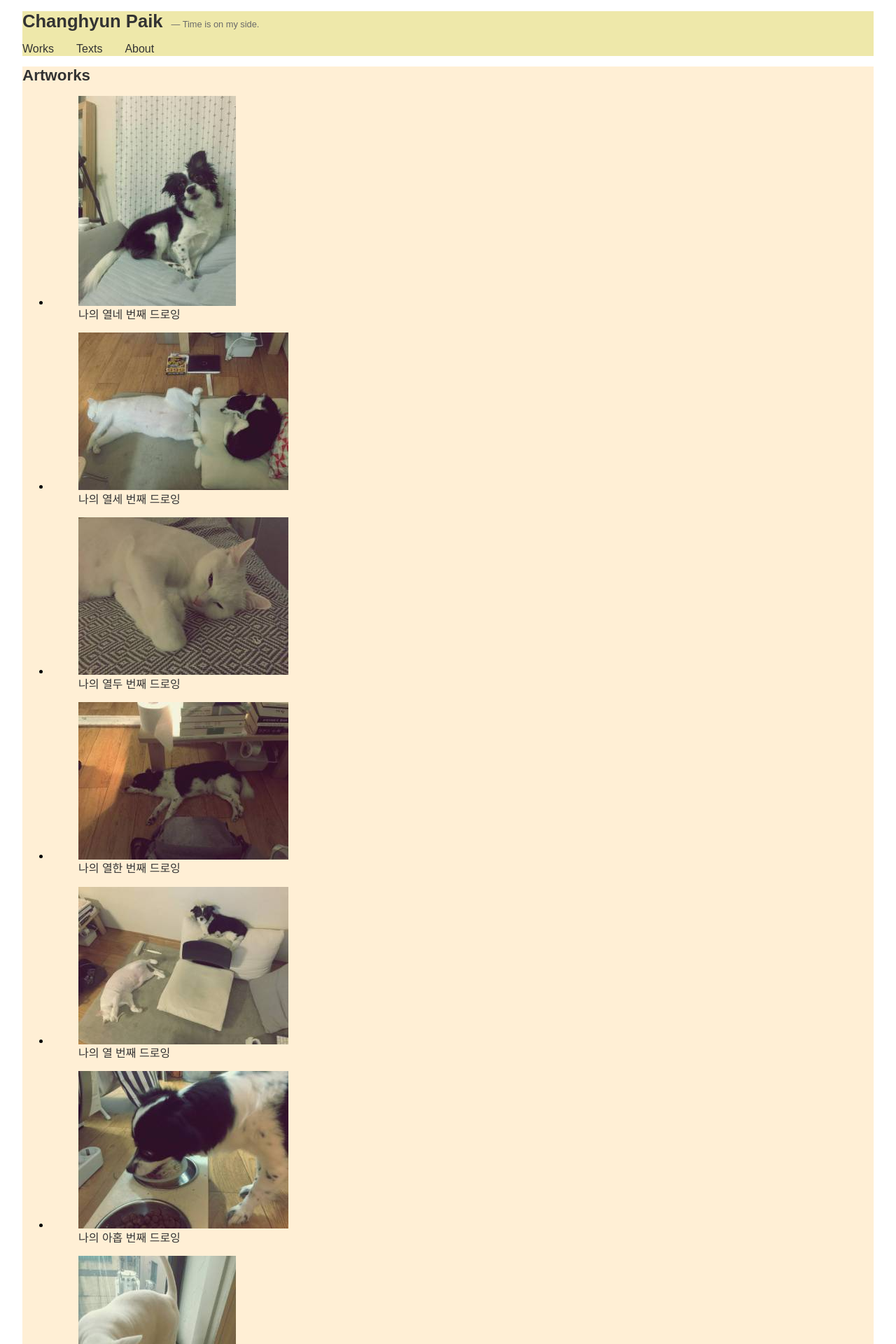
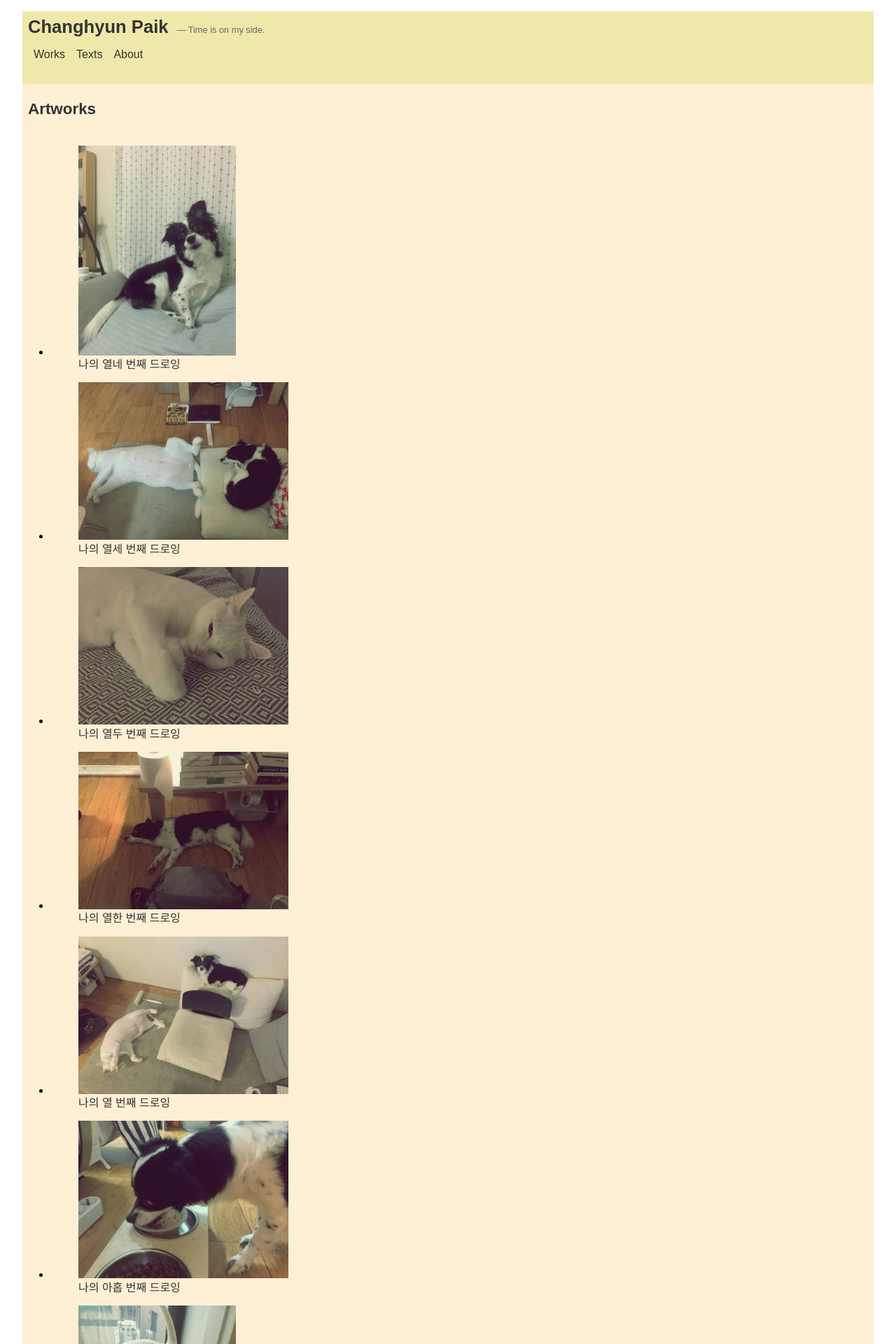
Before and after one commit to paikwiki/jt-alpha, a Jekyll site: the page built from index.html, in a window 1280 px wide. Shown: the top 1920 px of the page at 70% size. Built offline with Jekyll 4.4.1, drawn with Linux system fonts in a browser that asks for light colours.

Commit message:
Apply flex layout on navigation️:fountain:

```diff
--- a/_sass/layout.scss
+++ b/_sass/layout.scss
@@ -1,6 +1,7 @@
 .global-wrapper {
   padding: 1rem 2rem;
   .site-header {
+    padding: 0.5rem;
     background-color: palegoldenrod;
     overflow: auto;
     h1 {
@@ -20,10 +21,12 @@
     }
     .navigation {
       ul {
+        display: flex;
+        flex-wrap: wrap;
         padding-left: 0;
         li {
-          float: left;
-          margin-right: 2rem;
+          padding: 0.5rem;
+          padding-top: 0;
           list-style: none;
         }
       }
@@ -32,6 +35,7 @@
   .site-content {
     background-color: papayawhip;
     header {
+      padding: 0.5rem;
       h1 {
         font-size: 1.4rem;
       }
```
